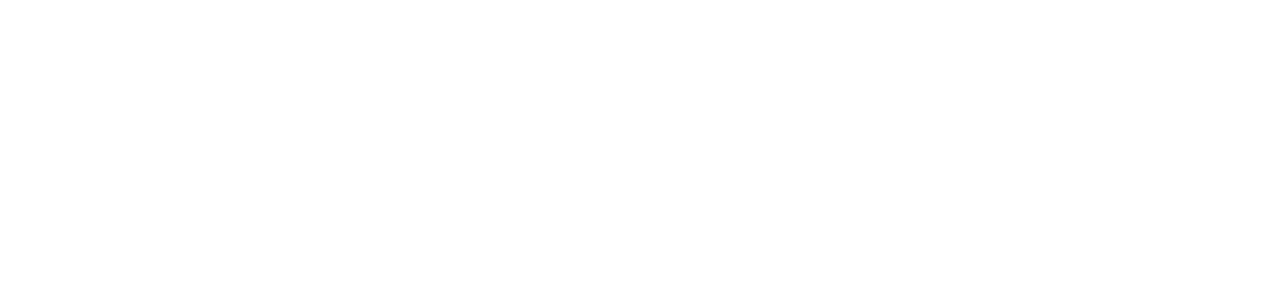
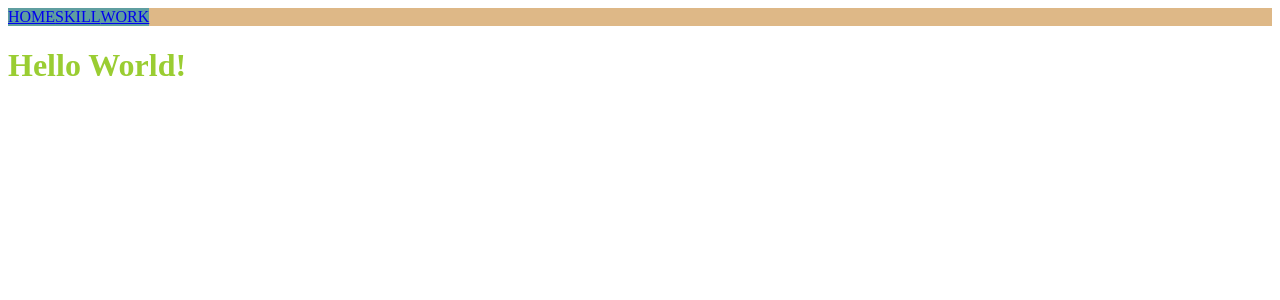
Before and after one commit to yoppei0818/web-portfolio-yuri, a Nuxt app: page /work in a window 1280 px wide. Before the commit this address had no page. Shown: the top 300 px of the page. Built offline with nearby package versions, Linux system fonts and the light colour scheme.

Commit message:
Fixed project and add sass

```diff
--- /dev/null
+++ b/components/Navigation.vue
@@ -0,0 +1,18 @@
+<template>
+    <div class="header-item">
+        <!-- <font-awesome-icon icon="home" /> -->
+        <nuxt-link v-bind:to="route">{{ name }}</nuxt-link>
+    </div>
+</template>
+
+<script>
+export default {
+    props: ['route', 'name']
+}
+</script>
+
+<style lang="scss" scoped>
+    .header-item {
+        background-color: cadetblue;
+    }
+</style>
--- a/components/NuxtLogo.vue
+++ /dev/null
@@ -1,11 +0,0 @@
-<template>
-  <svg class="nuxt-logo" viewBox="0 0 45 30" fill="none" xmlns="http://www.w3.org/2000/svg">
-    <path d="M24.7203 29.704H41.1008C41.6211 29.7041 42.1322 29.5669 42.5828 29.3061C43.0334 29.0454 43.4075 28.6704 43.6675 28.2188C43.9275 27.7672 44.0643 27.2549 44.0641 26.7335C44.0639 26.2121 43.9266 25.6999 43.6662 25.2485L32.6655 6.15312C32.4055 5.70162 32.0315 5.32667 31.581 5.06598C31.1305 4.8053 30.6195 4.66805 30.0994 4.66805C29.5792 4.66805 29.0682 4.8053 28.6177 5.06598C28.1672 5.32667 27.7932 5.70162 27.5332 6.15312L24.7203 11.039L19.2208 1.48485C18.9606 1.03338 18.5864 0.658493 18.1358 0.397853C17.6852 0.137213 17.1741 0 16.6538 0C16.1336 0 15.6225 0.137213 15.1719 0.397853C14.7213 0.658493 14.3471 1.03338 14.0868 1.48485L0.397874 25.2485C0.137452 25.6999 0.000226653 26.2121 2.8053e-07 26.7335C-0.000226092 27.2549 0.136554 27.7672 0.396584 28.2188C0.656614 28.6704 1.03072 29.0454 1.48129 29.3061C1.93185 29.5669 2.44298 29.7041 2.96326 29.704H13.2456C17.3195 29.704 20.3239 27.9106 22.3912 24.4118L27.4102 15.7008L30.0986 11.039L38.1667 25.0422H27.4102L24.7203 29.704ZM13.0779 25.0374L5.9022 25.0358L16.6586 6.36589L22.0257 15.7008L18.4322 21.9401C17.0593 24.2103 15.4996 25.0374 13.0779 25.0374Z" fill="#00DC82" />
-  </svg>
-</template>
-
-<style>
-.nuxt-logo {
-  height: 180px;
-}
-</style>
--- a/layouts/default.vue
+++ b/layouts/default.vue
@@ -0,0 +1,27 @@
+<template>
+    <div class="app">
+        <div class="header">
+            <Navigation route="/" name="HOME" />
+            <Navigation route="/skill" name="SKILL" />
+            <Navigation route="/work" name="WORK" />
+        </div>
+        <Nuxt />
+    </div>
+</template>
+
+<script>
+import Navigation from '../components/Navigation'
+
+export default {
+    components: {
+        Navigation,
+    }
+}
+</script>
+
+<style lang="scss" scoped>
+.header {
+    display: flex;
+    background-color: burlywood;
+}
+</style>
--- a/nuxt.config.js
+++ b/nuxt.config.js
@@ -1,9 +1,12 @@
+import Sass from 'sass'
+import Fiber from 'fibers'
+
 export default {
   // Global page headers: https://go.nuxtjs.dev/config-head
   head: {
     title: 'web-portfolio-yuri',
     htmlAttrs: {
-      lang: 'en'
+      lang: 'ja'
     },
     meta: [
       { charset: 'utf-8' },
@@ -37,5 +40,13 @@
 
   // Build Configuration: https://go.nuxtjs.dev/config-build
   build: {
+    loaders: {
+      scss: {
+        implementation: Sass,
+        sassOptions: {
+          fiber: Fiber
+        }
+      }
+    }
   }
 }
--- a/package.json
+++ b/package.json
@@ -12,5 +12,9 @@
     "core-js": "^3.15.1",
     "nuxt": "^2.15.7"
   },
-  "devDependencies": {}
+  "devDependencies": {
+    "fibers": "^5.0.0",
+    "sass": "^1.43.4",
+    "sass-loader": "10.1.1"
+  }
 }
--- a/pages/index.vue
+++ b/pages/index.vue
@@ -1,7 +1,21 @@
 <template>
-  <Tutorial/>
+  <div>
+    <h1>{{ message }}</h1>
+  </div>
 </template>
 
 <script>
-export default {}
+export default {
+  data: function() {
+    return {
+      message: "Hello World!"
+    }
+  }
+}
 </script>
+
+<style lang="scss" scoped>
+h1 {
+  color:aqua;
+}
+</style>
--- /dev/null
+++ b/pages/skill.vue
@@ -0,0 +1,21 @@
+<template>
+    <div>
+        <h1>{{ message }}</h1>
+    </div>
+</template>
+
+<script>
+export default {
+    data: function() {
+        return {
+            message: "Hello World!"
+        }
+    }
+}
+</script>
+
+<style lang="scss" scoped>
+h1 {
+    color:brown;
+}
+</style>
--- /dev/null
+++ b/pages/work.vue
@@ -0,0 +1,21 @@
+<template>
+    <div>
+        <h1>{{ message }}</h1>
+    </div>
+</template>
+
+<script>
+export default {
+    data: function() {
+        return {
+        message: "Hello World!"
+        }
+    }
+}
+</script>
+
+<style lang="scss" scoped>
+h1 {
+    color:yellowgreen;
+}
+</style>
```
Also changed, not shown: components/Tutorial.vue (deleted, +0 -46 lines), 1 other file (tests, documents, lock files or other folders).
